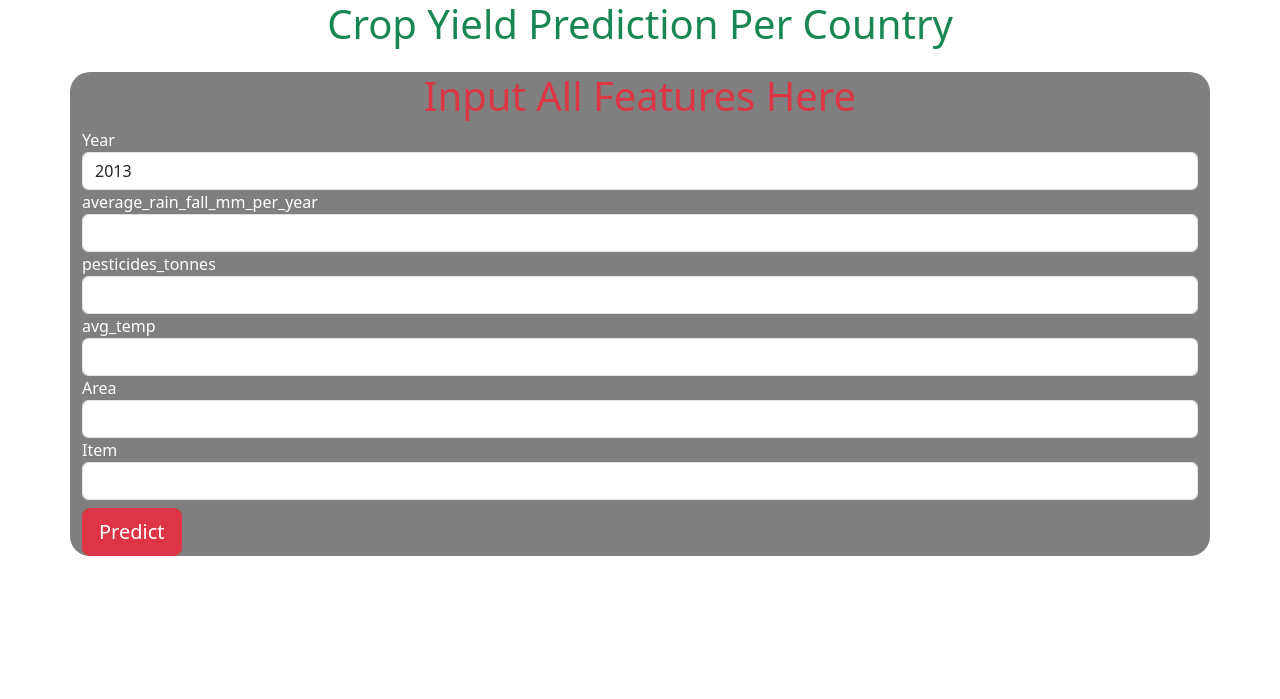
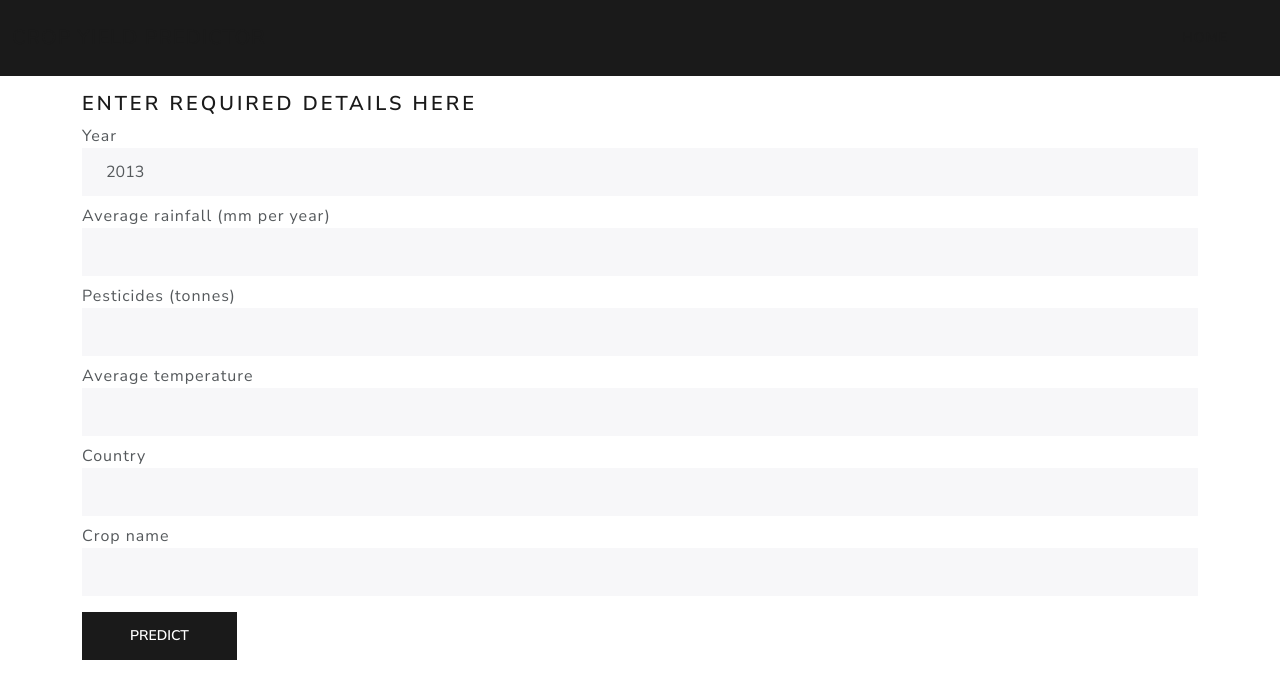
Before and after one commit to sakshamian/Crop-yield-predictor, a Flask app: page / in a window 1280 px wide. Shown: the top 699 px of the page. Run offline with Flask 3, Linux system fonts and the light colour scheme; parts of the project's set-up code (start-up, migrations or seed data) failed here and were passed over; some libraries are stand-ins or nearby versions.

Commit message:
Improved UI

```diff
--- a/templates/index.html
+++ b/templates/index.html
@@ -1,54 +1,111 @@
 <!doctype html>
 <html lang="en">
+
 <head>
   <meta charset="utf-8">
   <meta name="viewport" content="width=device-width, initial-scale=1">
   <title>Bootstrap demo</title>
-    <link href="https://cdn.jsdelivr.net/npm/bootstrap@5.3.0/dist/css/bootstrap.min.css" rel="stylesheet" integrity="sha384-9ndCyUaIbzAi2FUVXJi0CjmCapSmO7SnpJef0486qhLnuZ2cdeRhO02iuK6FUUVM" crossorigin="anonymous">
+  <link rel="stylesheet" href="https://bootswatch.com/5/lux/bootstrap.css" />
 </head>
+
 <body>
-    <h1 class="text-center text-success">Crop Yield Prediction Per Country</h1>
+  <nav class="navbar navbar-expand-lg bg-primary py-3" data-bs-theme="dark">
+    <div class="container-fluid">
+      <a class="navbar-brand" href="/">Crop yield predictor</a>
+      <button class="navbar-toggler" type="button" data-bs-toggle="collapse" data-bs-target="#navbarColor01"
+        aria-controls="navbarColor01" aria-expanded="false" aria-label="Toggle navigation">
+        <span class="navbar-toggler-icon"></span>
+      </button>
+      <div class="collapse navbar-collapse" id="navbarColor01">
+        <ul class="navbar-nav ms-auto d-flex">
+          <li class="nav-item">
+            <a class="nav-link active" href="#">Home
+              <span class="visually-hidden">(current)</span>
+            </a>
+          </li>
+        </ul>
+      </div>
+    </div>
+  </nav>
+
   <!--	Year	average_rain_fall_mm_per_year	pesticides_tonnes	avg_temp	Area	Item-->
-  <div class="container my-4 mt-4" style="background-color: rgba(0, 0, 0, 0.5); border-radius: 20px; color:white">
-
-    <h1 class="text-center text-danger">Input All Features Here</h1>
-
+  <div class="container mt-3">
+    <h4 class="my-0">Enter required details here</h4>
     <form action="/predict" method="post">
       <div class="form-group">
-        <label for="Year">Year</label>
-        <input type="number" class="form-control" name="Year" step="any" value="2013">
+        <label class="form-label mt-2 mb-0" for="Year" >Year</label>
+        <input
+          type="number"
+          class="form-control"
+          name="Year"
+          step="any"
+          value="2013"
+          required
+        />
       </div>
       <div class="form-group">
-        <label for="average_rain_fall_mm_per_year">average_rain_fall_mm_per_year</label>
-        <input type="number" class="form-control" name="average_rain_fall_mm_per_year" step="any" >
+        <label class="form-label mt-2 mb-0" for="average_rain_fall_mm_per_year">Average rainfall (mm per year)</label>
+        <input
+          type="number"
+          class="form-control"
+          name="average_rain_fall_mm_per_year"
+          step="any"
+        />
       </div>
       <div class="form-group">
-        <label for="pesticides_tonnes">pesticides_tonnes</label>
-        <input type="number" class="form-control" name="pesticides_tonnes" step="any" >
+        <label class="form-label mt-2 mb-0" for="pesticides_tonnes">Pesticides (tonnes)</label>
+        <input
+          type="number"
+          class="form-control"
+          name="pesticides_tonnes"
+          step="any"
+        />
       </div>
       <div class="form-group">
-        <label for="avg_temp">avg_temp</label>
-        <input type="number" class="form-control" name="avg_temp" step="any">
+        <label class="form-label mt-2 mb-0" for="avg_temp">Average temperature</label>
+        <input
+          type="number"
+          class="form-control"
+          name="avg_temp"
+          step="any"
+        />
       </div>
       <div class="form-group">
-        <label for="Area">Area</label>
-        <input type="text" class="form-control" name="Area" >
+        <label class="form-label mt-2 mb-0" for="Area">Country</label>
+        <input
+          type="text"
+          class="form-control"
+          name="Area"
+        />
       </div>
+      <!-- <div class="form-group">
+        <label for="exampleSelect1" class="form-label mt-4">Country</label>
+        <select class="form-select" id="exampleDisabledSelect1">
+          <option>1</option>
+          <option>2</option>
+          <option>3</option>
+          <option>4</option>
+          <option>5</option>
+        </select>
+      </div> -->
       <div class="form-group">
-        <label for="Item">Item</label>
-        <input type="text" class="form-control" name="Item" >
+        <label class="form-label mt-2 mb-0" for="Item">Crop name</label>
+        <input
+          type="text"
+          class="form-control"
+          name="Item"
+        />
       </div>
-    <button type="submit" class="btn btn-danger btn-lg mt-2 btn-block">Predict</button>
+      <button type="submit" class="btn btn-primary my-3 px-5" data-toggle="modal" data-target="#modal">Predict</button>
     </form>
-
 
     {% if prediction %}
     <h1 class="text-center"> Predicted Yield: <br>{{prediction[0][0]}}</h1>
-
     {% endif %}
   </div>
 
 
-    <script src="https://cdn.jsdelivr.net/npm/bootstrap@5.3.0/dist/js/bootstrap.bundle.min.js" integrity="sha384-geWF76RCwLtnZ8qwWowPQNguL3RmwHVBC9FhGdlKrxdiJJigb/j/68SIy3Te4Bkz" crossorigin="anonymous"></script>
+  <script src="https://bootswatch.com/_vendor/bootstrap/dist/js/bootstrap.bundle.min.js"></script>
 </body>
+
 </html>
```
Lines whose indentation alone changed are shown as unchanged.
